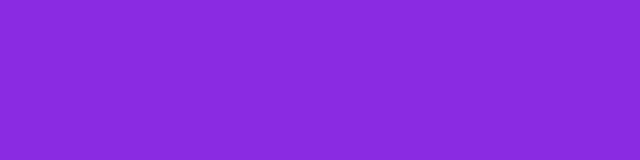
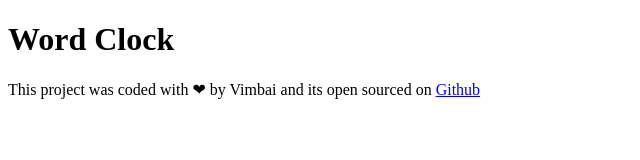
Before and after one commit to Vimby/worldclock-, a plain HTML site: page index.html in a window 1280 px wide. Shown: the whole page, without its empty margins (0-640 px from the left). Drawn offline with Linux system fonts and the light colour scheme.

Commit message:
Added the footer and title

```diff
--- a/index.html
+++ b/index.html
@@ -7,6 +7,12 @@
     <link rel="stylesheet" href="src/style.css">
 </head>
 <body>
+    <h1>Word Clock</h1>
+    <footer>
+        This project was coded with ❤ by Vimbai and its open sourced on
+
+        <a href="https://github.com/Vimby/worldclock-">Github</a>
+    </footer>
     <script  src="src/index.js"></script>
 </body>
 </html>
--- a/src/style.css
+++ b/src/style.css
@@ -1,3 +1,3 @@
 body {
-    background: blueviolet;
+    box-sizing: border-box;
 }
```
